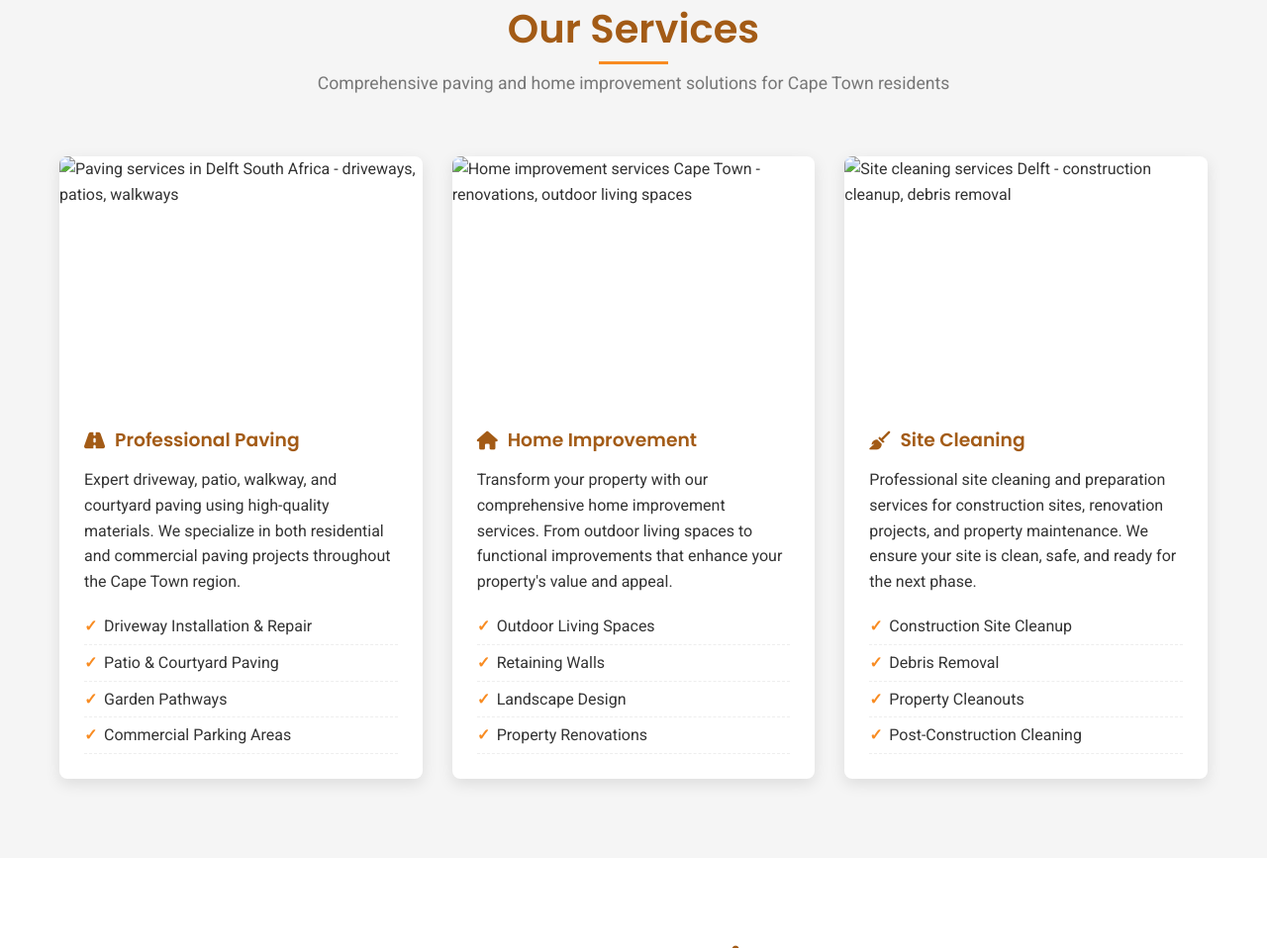
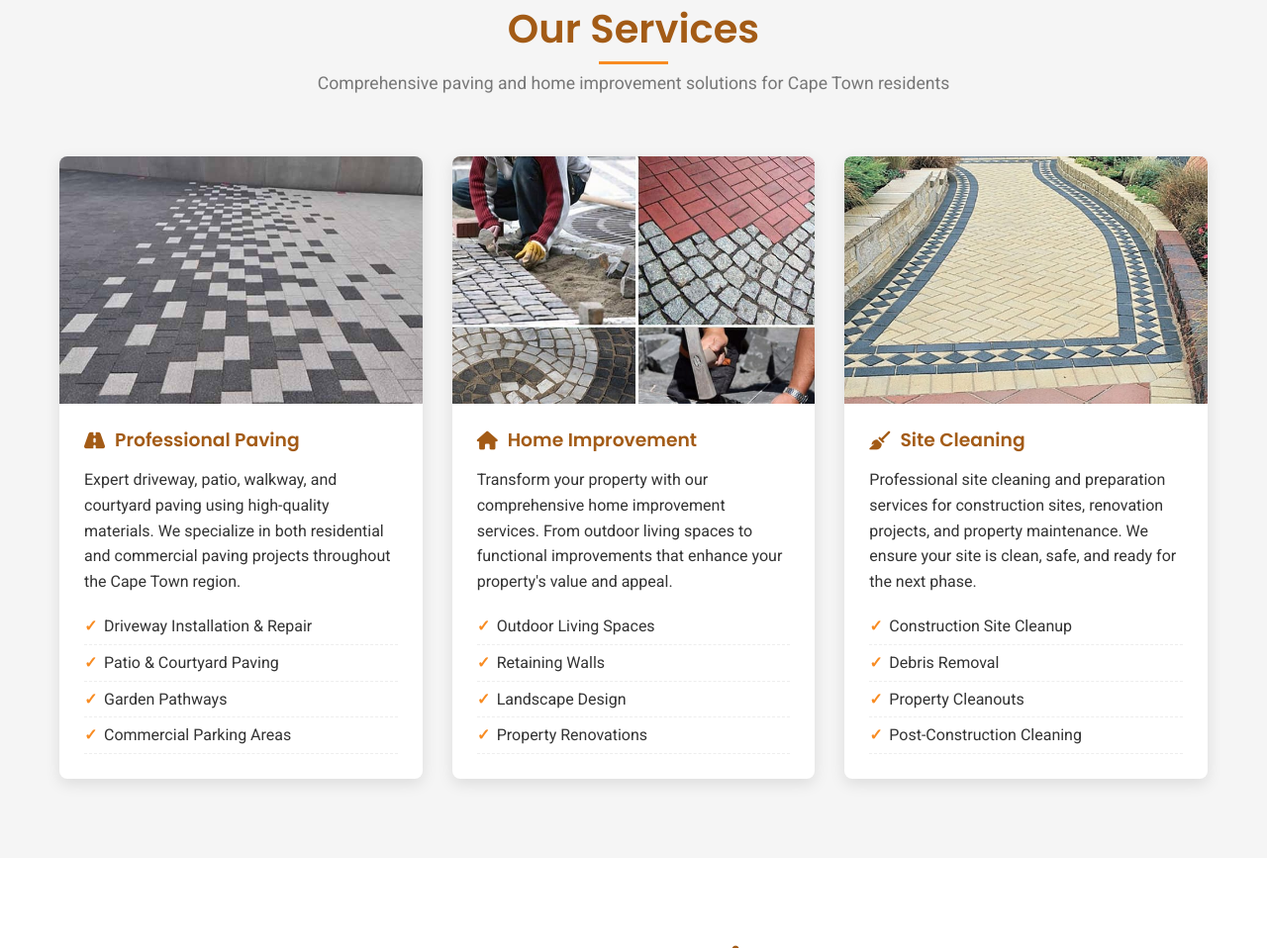
Before and after one commit to Bradley267ocks/Cappa-paving-, a plain HTML site: page index.html in a window 1280 px wide. Shown: the part 1701-2659 px from the top of the page at 99% size. Drawn offline with Linux system fonts and the light colour scheme.

Commit message:
Update service images in index.html

```diff
--- a/index.html
+++ b/index.html
@@ -95,7 +95,7 @@
             <div class="services-grid">
                 <div class="service-card fade-up">
                     <div class="service-img">
-                        <img src="IMG-20251206-WA0001.jpg" alt="Paving services in Delft South Africa - driveways, patios, walkways" loading="lazy">
+                        <img src="1corobrik-paving (1).jpg" alt="Paving services in Cape Town South Africa - driveways, patios, walkways" loading="lazy">
                     </div>
                     <div class="service-content">
                         <h3><i class="fas fa-road"></i> Professional Paving</h3>
@@ -111,7 +111,7 @@
 
                 <div class="service-card fade-up" style="animation-delay: 0.2s;">
                     <div class="service-img">
-                        <img src="IMG-20251206-WA0002.jpg" alt="Home improvement services Cape Town - renovations, outdoor living spaces" loading="lazy">
+                        <img src="Gartenbau-Pflasterungen-big.jpg" alt="Home improvement services Cape Town - renovations, outdoor living spaces" loading="lazy">
                     </div>
                     <div class="service-content">
                         <h3><i class="fas fa-home"></i> Home Improvement</h3>
@@ -127,7 +127,7 @@
 
                 <div class="service-card fade-up" style="animation-delay: 0.4s;">
                     <div class="service-img">
-                        <img src="IMG-20251206-WA0004.jpg" alt="Site cleaning services Delft - construction cleanup, debris removal" loading="lazy">
+                        <img src="interesting-paving-design-15.jpg" alt="Site cleaning services Delft - construction cleanup, debris removal" loading="lazy">
                     </div>
                     <div class="service-content">
                         <h3><i class="fas fa-broom"></i> Site Cleaning</h3>
```
